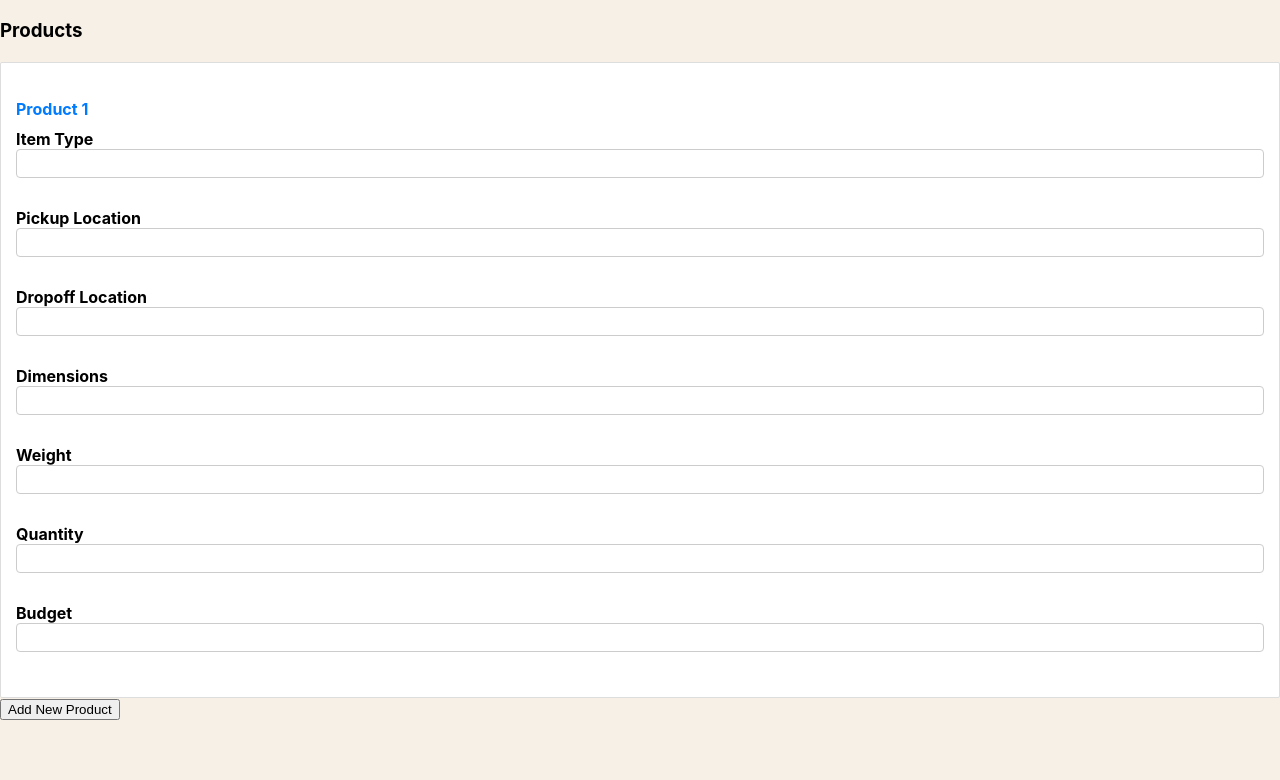
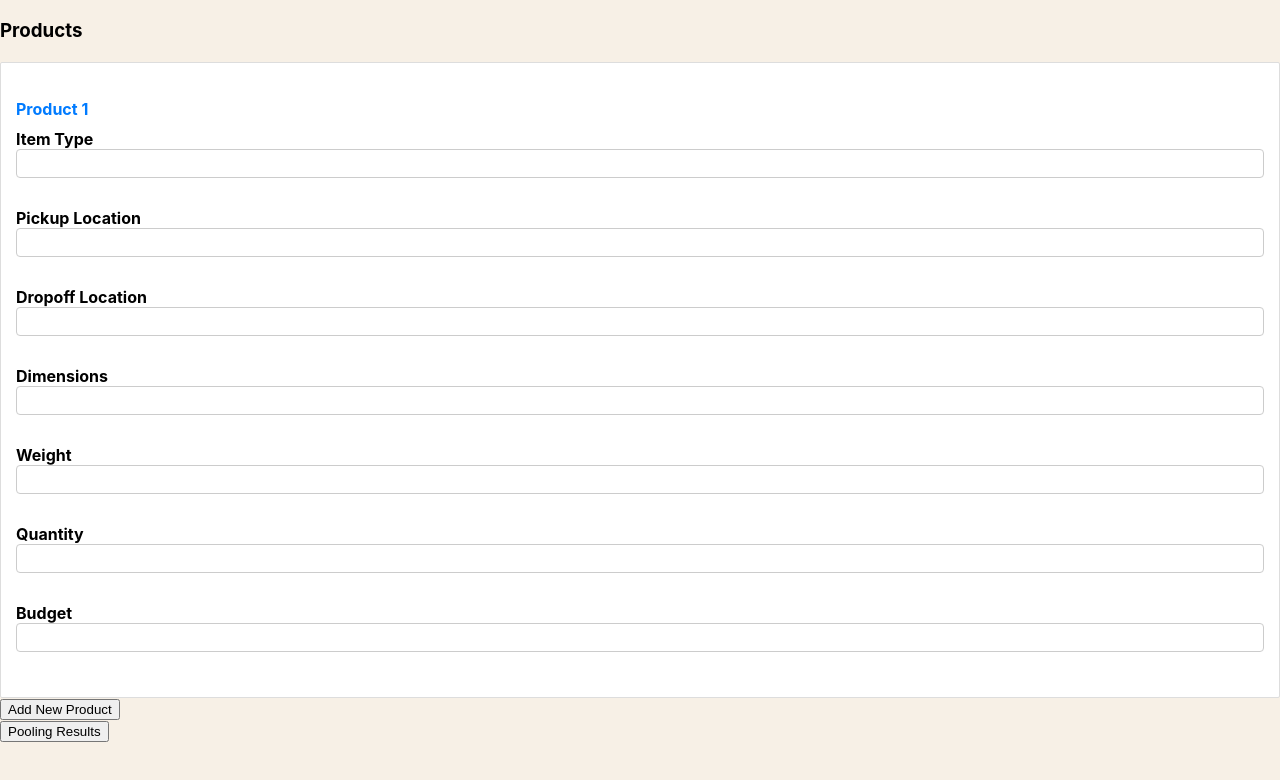
Before and after one commit to cmccabe24/HackOhio2024, a React (Create React App) app in the folder cargoconnect/: page /Home/Products in a window 1280 px wide. Shown: the top 780 px of the page. Built offline with nearby package versions, Linux system fonts and the light colour scheme.

Commit message:
added button to go to pooling results page

```diff
--- a/cargoconnect/src/components/Products.js
+++ b/cargoconnect/src/components/Products.js
@@ -1,13 +1,9 @@
 // Page for the Products to be listed
 import { useState } from "react";
+import { Navigate, useNavigate } from "react-router-dom";
 
 const Products = ({products, setProducts}) => {
-    /**const [products, setProducts] = useState({
-        products: [
-            {itemType: '', pickupLocation: '', dropoffLocation: '', dimensions: '', weight: '', quantity: '', budget: ''}
-        ]
-    });
-    **/
+    const navigate = useNavigate();
 
     const handleProductInputChange = (e, index) => {
         const { name, value } = e.target;
@@ -25,6 +21,11 @@
                 { itemType: '', pickupLocation: '', dropoffLocation: '', dimensions: '', weight: '', quantity: '', budget: '' }
             ]
         }));
+    };
+
+    const handleSubmit = (e) => {
+        e.preventDefault();
+        navigate('/Home/PoolingResults');
     };
 
 
@@ -96,6 +97,7 @@
 
         <button type="button" className='button' onClick={addNewProduct}>Add New Product</button>
         <br />
+        <button type="button" className='button' onClick={handleSubmit}>Pooling Results</button>
     </div>
 );
 };
```
